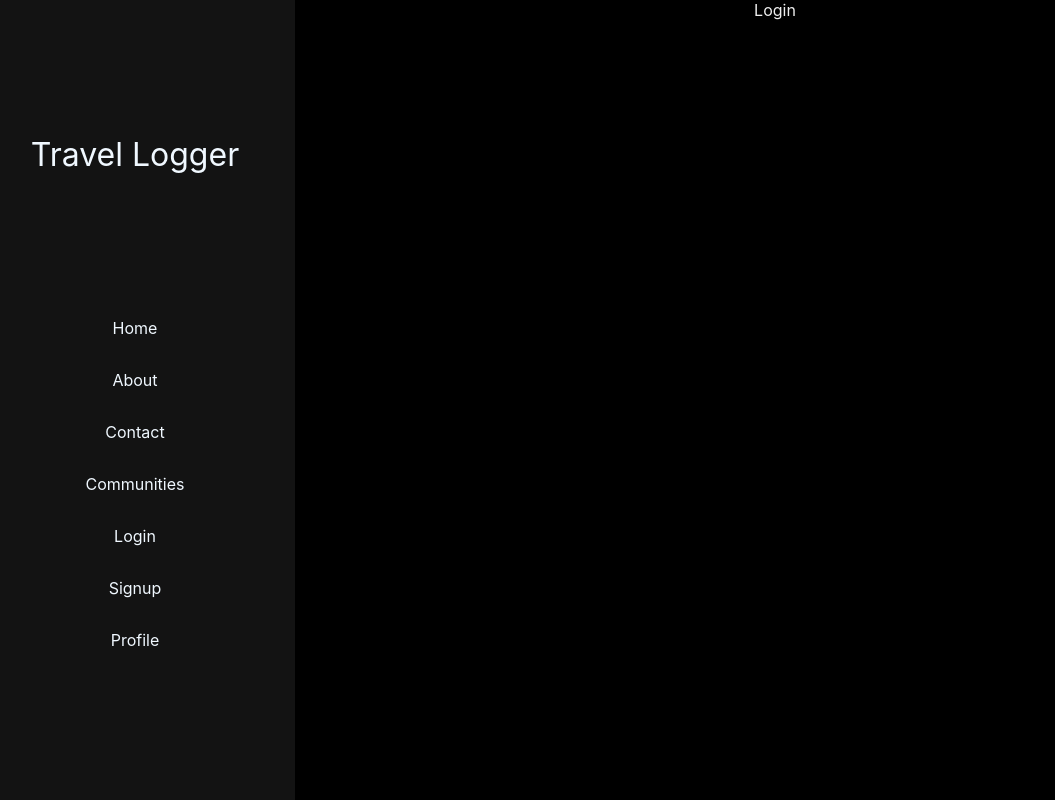
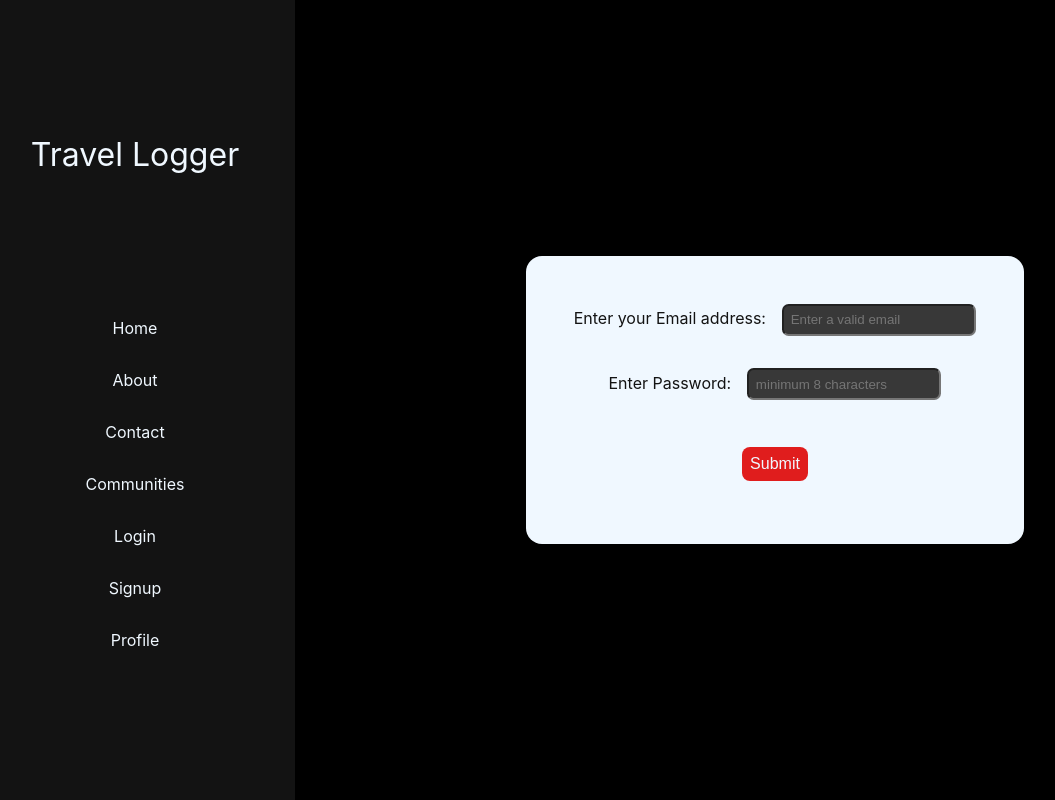
Before and after one commit to h-shukla/Travel-Logger, a React (Create React App) app in the folder client/: page /login in a window 1280 px wide. Shown: the whole page, without its empty margins (25-1080 px from the left). Built offline with nearby package versions, Linux system fonts and the light colour scheme.

Commit message:
complete design of login and signup pages

```diff
--- a/client/src/components/Login.js
+++ b/client/src/components/Login.js
@@ -1,9 +1,56 @@
-import React from 'react';
+import React, { useRef } from 'react';
+import { useNavigate } from 'react-router-dom';
 import "../styles/Login.css";
 
 const Login = () => {
+    const navigate = useNavigate();
+
+    const nameRef = useRef();
+    const confirmPassRef = useRef();
+    const passRef = useRef();
+    const emailRef = useRef();
+
+    const postData = async () => {
+
+    };
+
+    const handleOnSubmit = async (e) => {
+        e.preventDefault();
+        if (passRef.current.value === confirmPassRef.current.value) {
+            const name = nameRef.current.value;
+            const email = emailRef.current.value;
+            const password = passRef.current.value;
+            const res = await postData(name, email, password);
+            if (res.success === true) {
+                navigate('/home');
+            } else {
+                alert('Some internal error occurred');
+            }
+        } else {
+            alert('Passwords do not match');
+        }
+        e.target.reset();
+    };
+
+    const handleOnchange = (e) => {
+        e.target.name = e.target.value;
+    };
     return (
-        <div>Login</div>
+        <div className='div-above'>
+            <form className='signup-form' onSubmit={handleOnSubmit}>
+                <div className="mb-3">
+                    <label htmlFor="exampleInputEmail1" className="form-label">Enter your Email address:</label>
+                    <input ref={emailRef} type="email" onChange={handleOnchange} name='' className="form-control" id="emailID" aria-describedby="emailHelp" placeholder='Enter a valid email' required />
+                </div>
+                <div className="mb-3">
+                    <label htmlFor="exampleInputPassword1" className="form-label">Enter Password:</label>
+                    <input ref={passRef} type="password" onChange={handleOnchange} name='' className="form-control" id="passID" placeholder='minimum 8 characters' required />
+                </div >
+                <div className="btn-div">
+                    <button type="submit" className="btn">Submit</button>
+                </div>
+            </form >
+        </div>
     )
 }
 
--- a/client/src/components/Signup.js
+++ b/client/src/components/Signup.js
@@ -38,26 +38,28 @@ const Signup = () => {
   };
 
   return (
-        <div>
-          <form className='login-form mt-5' onSubmit={handleOnSubmit}>
+    <div className='div-above'>
+      <form className='signup-form' onSubmit={handleOnSubmit}>
         <div className="mb-3">
-              <label htmlFor="nameInput" className="form-label">Enter your name</label>
-              <input ref={nameRef} type="text" onChange={handleOnchange} name='' className="form-control" id="nameID" placeholder='Minimum 4 characters' />
+          <label htmlFor="nameInput" className="form-label">Enter your name:</label>
+          <input ref={nameRef} type="text" onChange={handleOnchange} name='' className="form-control" id="nameID" placeholder='Minimum 4 characters' required />
         </div >
         <div className="mb-3">
-              <label htmlFor="exampleInputEmail1" className="form-label">Enter your Email address</label>
-              <input ref={emailRef} type="email" onChange={handleOnchange} name='' className="form-control" id="emailID" aria-describedby="emailHelp" placeholder='Enter a valid email' />
+          <label htmlFor="exampleInputEmail1" className="form-label">Enter your Email address:</label>
+          <input ref={emailRef} type="email" onChange={handleOnchange} name='' className="form-control" id="emailID" aria-describedby="emailHelp" placeholder='Enter a valid email' required />
           <div id="emailHelp" className="form-text">We'll never share your email with anyone else.</div>
         </div>
         <div className="mb-3">
-              <label htmlFor="exampleInputPassword1" className="form-label">Enter Password</label>
-              <input ref={passRef} type="password" onChange={handleOnchange} name='' className="form-control" id="passID" placeholder='minimum 8 characters' />
+          <label htmlFor="exampleInputPassword1" className="form-label">Enter Password:</label>
+          <input ref={passRef} type="password" onChange={handleOnchange} name='' className="form-control" id="passID" placeholder='minimum 8 characters' required />
         </div >
         <div className="mb-3">
-              <label htmlFor="exampleInputPassword2" className="form-label">Confirm Password</label>
-              <input ref={confirmPassRef} type="password" onChange={handleOnchange} name='' className="form-control" id="confirmPassID" placeholder='minimum 8 characters' />
+          <label htmlFor="exampleInputPassword2" className="form-label">Confirm Password:</label>
+          <input ref={confirmPassRef} type="password" onChange={handleOnchange} name='' className="form-control" id="confirmPassID" placeholder='minimum 8 characters' required />
         </div >
-            <button type="submit" className="btn btn-primary mt-3">Submit</button>
+        <div className="btn-div">
+          <button type="submit" className="btn">Submit</button>
+        </div>
       </form >
     </div>
   );
--- a/client/src/styles/Login.css
+++ b/client/src/styles/Login.css
@@ -0,0 +1,60 @@
+.mb-3 {
+    margin-bottom: 3em;
+}
+
+.mt-2 {
+    margin-top: 2em;
+}
+
+.div-above {
+    display: flex;
+    justify-content: center;
+    align-items: center;
+    min-height: 100vh;
+    font-size: 1em;
+}
+
+.signup-form {
+    background-color: aliceblue;
+    padding: 3em;
+    border-radius: 1em;
+}
+
+.form-label {
+    margin-right: 1em;
+    color: #131313;
+}
+
+.form-control {
+    padding: .5em;
+    border-radius: .5em;
+    color: aliceblue;
+    background-color: #383838;
+}
+
+.form-text {
+    color: #484848;
+    margin-top: 0.5em;
+}
+
+.btn-div {
+    min-height: 4em;
+    max-height: 4em;
+    display: flex;
+    align-items: center;
+    justify-content: center;
+}
+
+.btn {
+    background-color: #e01d1d;
+    color: aliceblue;
+    padding: .5em;
+    border-radius: .5em;
+    font-size: 1em;
+    border: 0px;
+}
+
+.btn:hover {
+    font-size: larger;
+    transition: .2s;
+}
--- a/client/src/styles/Signup.css
+++ b/client/src/styles/Signup.css
@@ -0,0 +1,60 @@
+.mb-3 {
+    margin-bottom: 2em;
+}
+
+.mt-2 {
+    margin-top: 2em;
+}
+
+.div-above {
+    display: flex;
+    justify-content: center;
+    align-items: center;
+    min-height: 100vh;
+    font-size: 1em;
+}
+
+.signup-form {
+    background-color: aliceblue;
+    padding: 3em;
+    border-radius: 1em;
+}
+
+.form-label {
+    margin-right: 1em;
+    color: #131313;
+}
+
+.form-control {
+    padding: .5em;
+    border-radius: .5em;
+    color: aliceblue;
+    background-color: #383838;
+}
+
+.form-text {
+    color: #484848;
+    margin-top: 0.5em;
+}
+
+.btn-div {
+    min-height: 4em;
+    max-height: 4em;
+    display: flex;
+    align-items: center;
+    justify-content: center;
+}
+
+.btn {
+    background-color: #e01d1d;
+    color: aliceblue;
+    padding: .5em;
+    border-radius: .5em;
+    font-size: 1em;
+    border: 0px;
+}
+
+.btn:hover {
+    font-size: larger;
+    transition: .2s;
+}
```
Also changed, not shown: 1 other file (tests, documents, lock files or other folders). Lines whose indentation alone changed are shown as unchanged.
